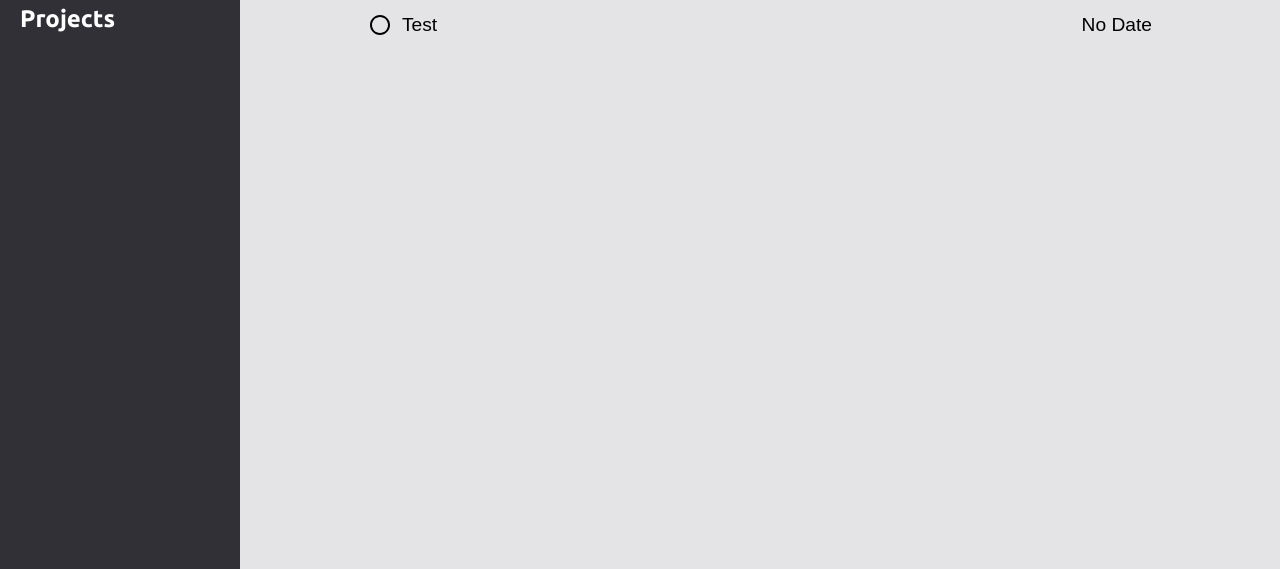
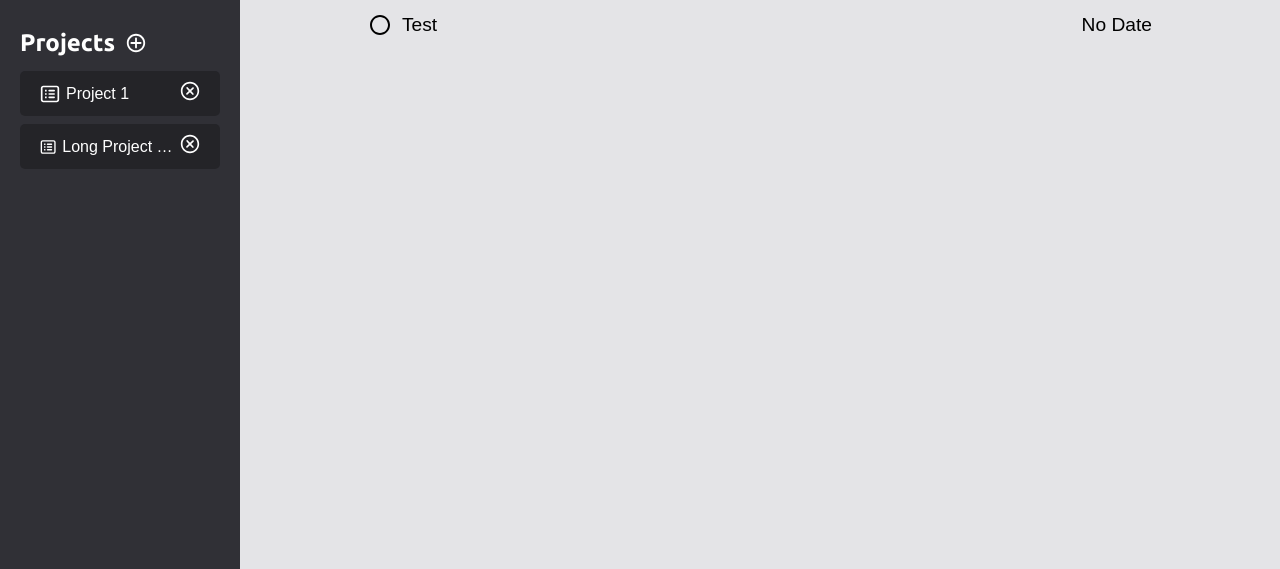
Before and after one commit to SQUASHD/todo-list, a plain HTML site: page index.html in a window 1280 px wide. Shown: the part 231-800 px from the top of the page. Drawn offline with Linux system fonts and the light colour scheme.

Commit message:
Add more dummy content and apply styling

```diff
--- a/index.html
+++ b/index.html
@@ -9,22 +9,45 @@
   <link rel="preconnect" href="https://fonts.googleapis.com">
   <link rel="preconnect" href="https://fonts.gstatic.com" crossorigin>
   <link href="https://fonts.googleapis.com/css2?family=Ubuntu:ital,wght@0,300;0,400;0,500;0,700;1,300;1,400;1,500;1,700&display=swap" rel="stylesheet">
-  <link href='https://css.gg/inbox.css' rel='stylesheet'>
   <title>Todo List</title>
 </head>
 <body>
   <div class="main">
     <div class="header">
-      <div class="logo"><svg width="32" height="32" viewBox="0 0 24 24" fill="none" xmlns="http://www.w3.org/2000/svg"><path d="M10.2426 16.3137L6 12.071L7.41421 10.6568L10.2426 13.4853L15.8995 7.8284L17.3137 9.24262L10.2426 16.3137Z" fill="currentColor" /><path fill-rule="evenodd" clip-rule="evenodd" d="M1 12C1 5.92487 5.92487 1 12 1C18.0751 1 23 5.92487 23 12C23 18.0751 18.0751 23 12 23C5.92487 23 1 18.0751 1 12ZM12 21C7.02944 21 3 16.9706 3 12C3 7.02944 7.02944 3 12 3C16.9706 3 21 7.02944 21 12C21 16.9706 16.9706 21 12 21Z" fill="currentColor" /></svg> todo list</div>
+      <div class="logo">
+        <svg width="32" height="32" viewBox="0 0 24 24" fill="none" xmlns="http://www.w3.org/2000/svg"><path d="M10.2426 16.3137L6 12.071L7.41421 10.6568L10.2426 13.4853L15.8995 7.8284L17.3137 9.24262L10.2426 16.3137Z" fill="currentColor" /><path fill-rule="evenodd" clip-rule="evenodd" d="M1 12C1 5.92487 5.92487 1 12 1C18.0751 1 23 5.92487 23 12C23 18.0751 18.0751 23 12 23C5.92487 23 1 18.0751 1 12ZM12 21C7.02944 21 3 16.9706 3 12C3 7.02944 7.02944 3 12 3C16.9706 3 21 7.02944 21 12C21 16.9706 16.9706 21 12 21Z" fill="currentColor" /></svg>
+        todo list
+      </div>
     </div>
     <div class="nav" id="nav">
       <div class="default-projects">
-        <button class="inbox default-projects-button"><svg width="20" height="20" viewBox="0 0 24 24" fill="none" xmlns="http://www.w3.org/2000/svg"><path fill-rule="evenodd" clip-rule="evenodd" d="M2 5C2 3.34315 3.34315 2 5 2H19C20.6569 2 22 3.34315 22 5V20C22 21.1046 21.1046 22 20 22H8.1477C8.09893 22.0036 8.04968 22.0054 8 22.0054H4C2.89543 22.0054 2 21.1099 2 20.0054V5ZM5 4H19C19.5523 4 20 4.44771 20 5V14H16C14.8954 14 14 14.8954 14 16V17H10V16.0054C10 14.9008 9.10457 14.0054 8 14.0054H4V5C4 4.44772 4.44771 4 5 4Z" fill="currentColor" /></svg> Inbox</button>
-        <button class="due default-projects-button"><svg width="20" height="20" viewBox="0 0 24 24" fill="none" xmlns="http://www.w3.org/2000/svg"><path d="M13 5.07089C16.3923 5.55612 19 8.47353 19 12C19 15.866 15.866 19 12 19C8.13401 19 5 15.866 5 12C5 9.96159 5.87128 8.12669 7.26175 6.84738L5.84658 5.43221C4.09461 7.0743 3 9.40932 3 12C3 16.9706 7.02944 21 12 21C16.9706 21 21 16.9706 21 12C21 7.02944 16.9706 3 12 3C11.662 3 11.3283 3.01863 11 3.05493V9.08551H13V5.07089Z" fill="currentColor" /><path d="M7.70711 8.70708C7.31658 9.0976 7.31658 9.73077 7.70711 10.1213L10.5355 12.9497C10.9261 13.3402 11.5592 13.3402 11.9497 12.9497C12.3403 12.5592 12.3403 11.926 11.9497 11.5355L9.12132 8.70708C8.7308 8.31655 8.09763 8.31655 7.70711 8.70708Z" fill="currentColor" /></svg> Due</button>
+        <button class="inbox default-projects-button"><svg width="20" height="20" viewBox="0 0 24 24" fill="none" xmlns="http://www.w3.org/2000/svg"><path fill-rule="evenodd" clip-rule="evenodd" d="M2 5C2 3.34315 3.34315 2 5 2H19C20.6569 2 22 3.34315 22 5V20C22 21.1046 21.1046 22 20 22H8.1477C8.09893 22.0036 8.04968 22.0054 8 22.0054H4C2.89543 22.0054 2 21.1099 2 20.0054V5ZM5 4H19C19.5523 4 20 4.44771 20 5V14H16C14.8954 14 14 14.8954 14 16V17H10V16.0054C10 14.9008 9.10457 14.0054 8 14.0054H4V5C4 4.44772 4.44771 4 5 4Z" fill="currentColor" /></svg>Inbox</button>
+        <button class="due default-projects-button"><svg width="20" height="20" viewBox="0 0 24 24" fill="none" xmlns="http://www.w3.org/2000/svg"><path d="M13 5.07089C16.3923 5.55612 19 8.47353 19 12C19 15.866 15.866 19 12 19C8.13401 19 5 15.866 5 12C5 9.96159 5.87128 8.12669 7.26175 6.84738L5.84658 5.43221C4.09461 7.0743 3 9.40932 3 12C3 16.9706 7.02944 21 12 21C16.9706 21 21 16.9706 21 12C21 7.02944 16.9706 3 12 3C11.662 3 11.3283 3.01863 11 3.05493V9.08551H13V5.07089Z" fill="currentColor" /><path d="M7.70711 8.70708C7.31658 9.0976 7.31658 9.73077 7.70711 10.1213L10.5355 12.9497C10.9261 13.3402 11.5592 13.3402 11.9497 12.9497C12.3403 12.5592 12.3403 11.926 11.9497 11.5355L9.12132 8.70708C8.7308 8.31655 8.09763 8.31655 7.70711 8.70708Z" fill="currentColor" /></svg>Due</button>
       </div>
-      <h1 class="projects-title">Projects</h1>
-      <div class="projects-list"></div>
-      <div class="add-project"></div>
+      <div class="projects-title-container">
+        <h1 class="projects-title">Projects</h1>
+        <svg width="22" height="22" viewBox="0 0 24 24" fill="none" xmlns="http://www.w3.org/2000/svg"><path fill-rule="evenodd" clip-rule="evenodd" d="M2 12C2 6.47715 6.47715 2 12 2C17.5228 2 22 6.47715 22 12C22 17.5228 17.5228 22 12 22C6.47715 22 2 17.5228 2 12ZM12 4C7.58172 4 4 7.58172 4 12C4 16.4183 7.58172 20 12 20C16.4183 20 20 16.4183 20 12C20 7.58172 16.4183 4 12 4Z" fill="currentColor" /><path fill-rule="evenodd" clip-rule="evenodd" d="M13 7C13 6.44772 12.5523 6 12 6C11.4477 6 11 6.44772 11 7V11H7C6.44772 11 6 11.4477 6 12C6 12.5523 6.44772 13 7 13H11V17C11 17.5523 11.4477 18 12 18C12.5523 18 13 17.5523 13 17V13H17C17.5523 13 18 12.5523 18 12C18 11.4477 17.5523 11 17 11H13V7Z" fill="currentColor" /></svg>
+      </div>
+      <div class="custom-projects-list" id="projects-list">
+        <button class="custom-projects-button">
+          <div class="project-button-left">
+            <svg width="20" height="20" viewBox="0 0 24 24" fill="none" xmlns="http://www.w3.org/2000/svg"><path fill-rule="evenodd" clip-rule="evenodd" d="M20 4H4C3.44771 4 3 4.44772 3 5V19C3 19.5523 3.44772 20 4 20H20C20.5523 20 21 19.5523 21 19V5C21 4.44771 20.5523 4 20 4ZM4 2C2.34315 2 1 3.34315 1 5V19C1 20.6569 2.34315 22 4 22H20C21.6569 22 23 20.6569 23 19V5C23 3.34315 21.6569 2 20 2H4ZM6 7H8V9H6V7ZM11 7C10.4477 7 10 7.44772 10 8C10 8.55228 10.4477 9 11 9H17C17.5523 9 18 8.55228 18 8C18 7.44772 17.5523 7 17 7H11ZM8 11H6V13H8V11ZM10 12C10 11.4477 10.4477 11 11 11H17C17.5523 11 18 11.4477 18 12C18 12.5523 17.5523 13 17 13H11C10.4477 13 10 12.5523 10 12ZM8 15H6V17H8V15ZM10 16C10 15.4477 10.4477 15 11 15H17C17.5523 15 18 15.4477 18 16C18 16.5523 17.5523 17 17 17H11C10.4477 17 10 16.5523 10 16Z" fill="currentColor" /></svg>
+            <span class="button-text">Project 1</span>
+          </div>
+          <div class="project-button-right">
+            <svg width="20" height="20" viewBox="0 0 24 24" fill="none" xmlns="http://www.w3.org/2000/svg"><path d="M16.3394 9.32245C16.7434 8.94589 16.7657 8.31312 16.3891 7.90911C16.0126 7.50509 15.3798 7.48283 14.9758 7.85938L12.0497 10.5866L9.32245 7.66048C8.94589 7.25647 8.31312 7.23421 7.90911 7.61076C7.50509 7.98731 7.48283 8.62008 7.85938 9.0241L10.5866 11.9502L7.66048 14.6775C7.25647 15.054 7.23421 15.6868 7.61076 16.0908C7.98731 16.4948 8.62008 16.5171 9.0241 16.1405L11.9502 13.4133L14.6775 16.3394C15.054 16.7434 15.6868 16.7657 16.0908 16.3891C16.4948 16.0126 16.5171 15.3798 16.1405 14.9758L13.4133 12.0497L16.3394 9.32245Z" fill="currentColor" /><path fill-rule="evenodd" clip-rule="evenodd" d="M1 12C1 5.92487 5.92487 1 12 1C18.0751 1 23 5.92487 23 12C23 18.0751 18.0751 23 12 23C5.92487 23 1 18.0751 1 12ZM12 21C7.02944 21 3 16.9706 3 12C3 7.02944 7.02944 3 12 3C16.9706 3 21 7.02944 21 12C21 16.9706 16.9706 21 12 21Z" fill="currentColor" /></svg>
+          </div>
+        </button>
+        <button class="custom-projects-button">
+          <div class="project-button-left">
+            <svg width="20" height="20" viewBox="0 0 24 24" fill="none" xmlns="http://www.w3.org/2000/svg"><path fill-rule="evenodd" clip-rule="evenodd" d="M20 4H4C3.44771 4 3 4.44772 3 5V19C3 19.5523 3.44772 20 4 20H20C20.5523 20 21 19.5523 21 19V5C21 4.44771 20.5523 4 20 4ZM4 2C2.34315 2 1 3.34315 1 5V19C1 20.6569 2.34315 22 4 22H20C21.6569 22 23 20.6569 23 19V5C23 3.34315 21.6569 2 20 2H4ZM6 7H8V9H6V7ZM11 7C10.4477 7 10 7.44772 10 8C10 8.55228 10.4477 9 11 9H17C17.5523 9 18 8.55228 18 8C18 7.44772 17.5523 7 17 7H11ZM8 11H6V13H8V11ZM10 12C10 11.4477 10.4477 11 11 11H17C17.5523 11 18 11.4477 18 12C18 12.5523 17.5523 13 17 13H11C10.4477 13 10 12.5523 10 12ZM8 15H6V17H8V15ZM10 16C10 15.4477 10.4477 15 11 15H17C17.5523 15 18 15.4477 18 16C18 16.5523 17.5523 17 17 17H11C10.4477 17 10 16.5523 10 16Z" fill="currentColor" /></svg>
+            <span class="button-text">Long Project Name</span>
+          </div>
+          <div class="project-button-right">
+            <svg width="20" height="20" viewBox="0 0 24 24" fill="none" xmlns="http://www.w3.org/2000/svg"><path d="M16.3394 9.32245C16.7434 8.94589 16.7657 8.31312 16.3891 7.90911C16.0126 7.50509 15.3798 7.48283 14.9758 7.85938L12.0497 10.5866L9.32245 7.66048C8.94589 7.25647 8.31312 7.23421 7.90911 7.61076C7.50509 7.98731 7.48283 8.62008 7.85938 9.0241L10.5866 11.9502L7.66048 14.6775C7.25647 15.054 7.23421 15.6868 7.61076 16.0908C7.98731 16.4948 8.62008 16.5171 9.0241 16.1405L11.9502 13.4133L14.6775 16.3394C15.054 16.7434 15.6868 16.7657 16.0908 16.3891C16.4948 16.0126 16.5171 15.3798 16.1405 14.9758L13.4133 12.0497L16.3394 9.32245Z" fill="currentColor" /><path fill-rule="evenodd" clip-rule="evenodd" d="M1 12C1 5.92487 5.92487 1 12 1C18.0751 1 23 5.92487 23 12C23 18.0751 18.0751 23 12 23C5.92487 23 1 18.0751 1 12ZM12 21C7.02944 21 3 16.9706 3 12C3 7.02944 7.02944 3 12 3C16.9706 3 21 7.02944 21 12C21 16.9706 16.9706 21 12 21Z" fill="currentColor" /></svg>
+          </div>
+        </button>
+      </div>
     </div>
     <div class="project-view" id="project-view">
       <h1 class="project-name">Project</h1>
--- a/style.css
+++ b/style.css
@@ -104,7 +104,27 @@ body {
   padding: 20px;
 }
 
-.default-projects {
+.projects-title-container {
+  display: flex;
+  align-items: center;
+  gap: 10px;
+  width: 100%;
+  color: white;
+  padding: 24px 0 0;
+  margin-bottom: 16px;
+}
+
+h1.projects-title {
+  font-size: 1.5rem;
+  font-weight: 900;
+}
+
+.projects-title-container > svg {
+  cursor: pointer;
+}
+
+.default-projects,
+.custom-projects-list {
   display: flex;
   flex-direction: column;
   gap: 8px;
@@ -113,13 +133,6 @@ body {
 
 .nav > * > button:hover {
   background-color: var(--primary-dark-hover);
-}
-
-.nav h1 {
-  font-size: 1.5rem;
-  font-weight: 900;
-  color: white;
-  margin-bottom: 16px;
 }
 
 .project-view {
@@ -166,7 +179,8 @@ button {
   border: none;
 }
 
-button.default-projects-button {
+button.default-projects-button,
+button.custom-projects-button {
   text-align: left;
   background-color: var(--primary-dark);
   color: white;
@@ -174,8 +188,39 @@ button.default-projects-button {
   font-weight: 700;
 
   display: flex;
-  gap: 4px;
+  gap: 6px;
   align-items: center;
+}
+
+button.custom-projects-button {
+  justify-content: space-between;
+  align-items: center;
+}
+
+button.custom-projects-button > .project-button-left {
+  display: flex;
+  gap: 6px;
+  align-items: center;
+}
+
+button.default-projects-button > p,
+button.custom-projects-button > .project-button-left {
+  text-overflow: ellipsis;
+  white-space: nowrap;
+  overflow: hidden;
+  font-size: 1rem;
+  font-weight: 500;
+}
+
+.button-text {
+  text-overflow: ellipsis;
+  white-space: nowrap;
+  overflow: hidden;
+  font-size: 1rem;
+  font-weight: 500;
+}
+.project-button-right {
+  justify-self: flex-end;
 }
 
 button.button-todo {
@@ -212,7 +257,7 @@ button.button-todo > .button-right {
   justify-self: end;
 }
 
-@media (max-width: 650px) {
+@media (max-width: 700px) {
   .nav {
     width: 100%;
     display: none;
```
